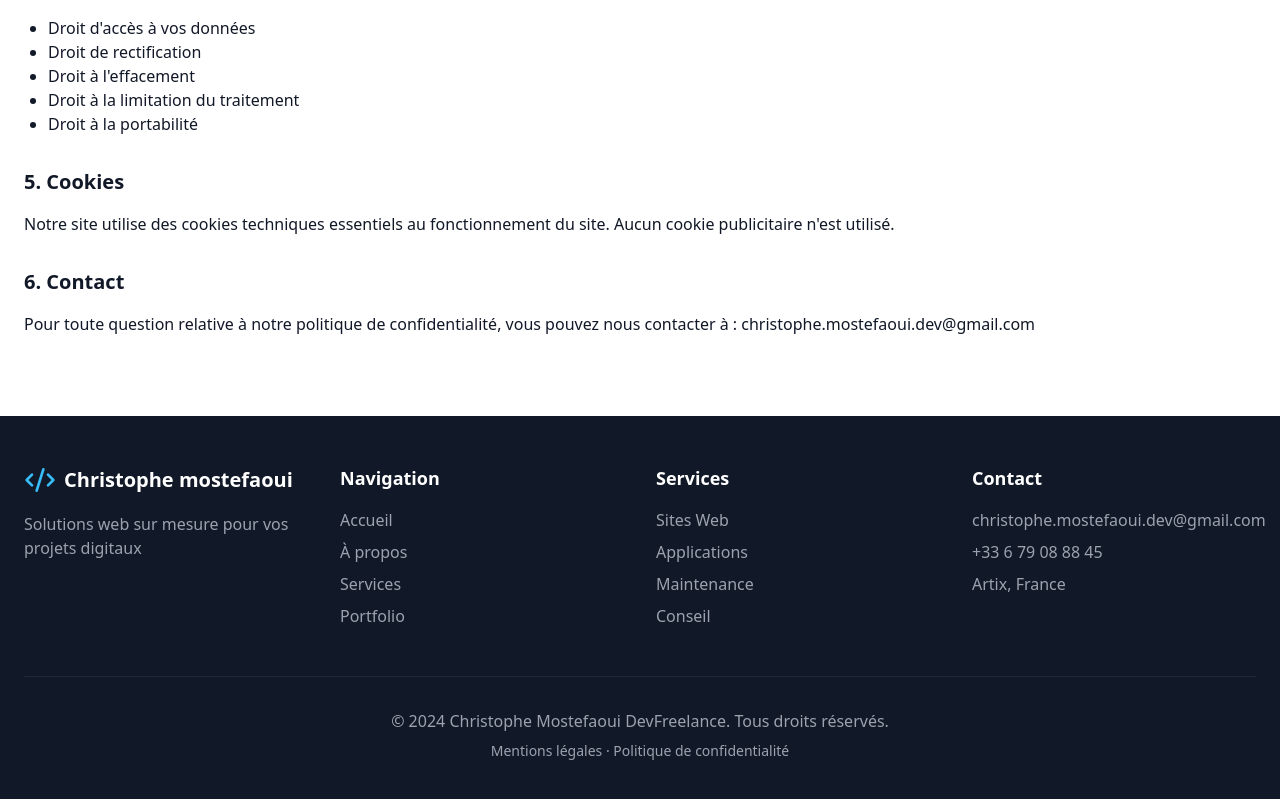
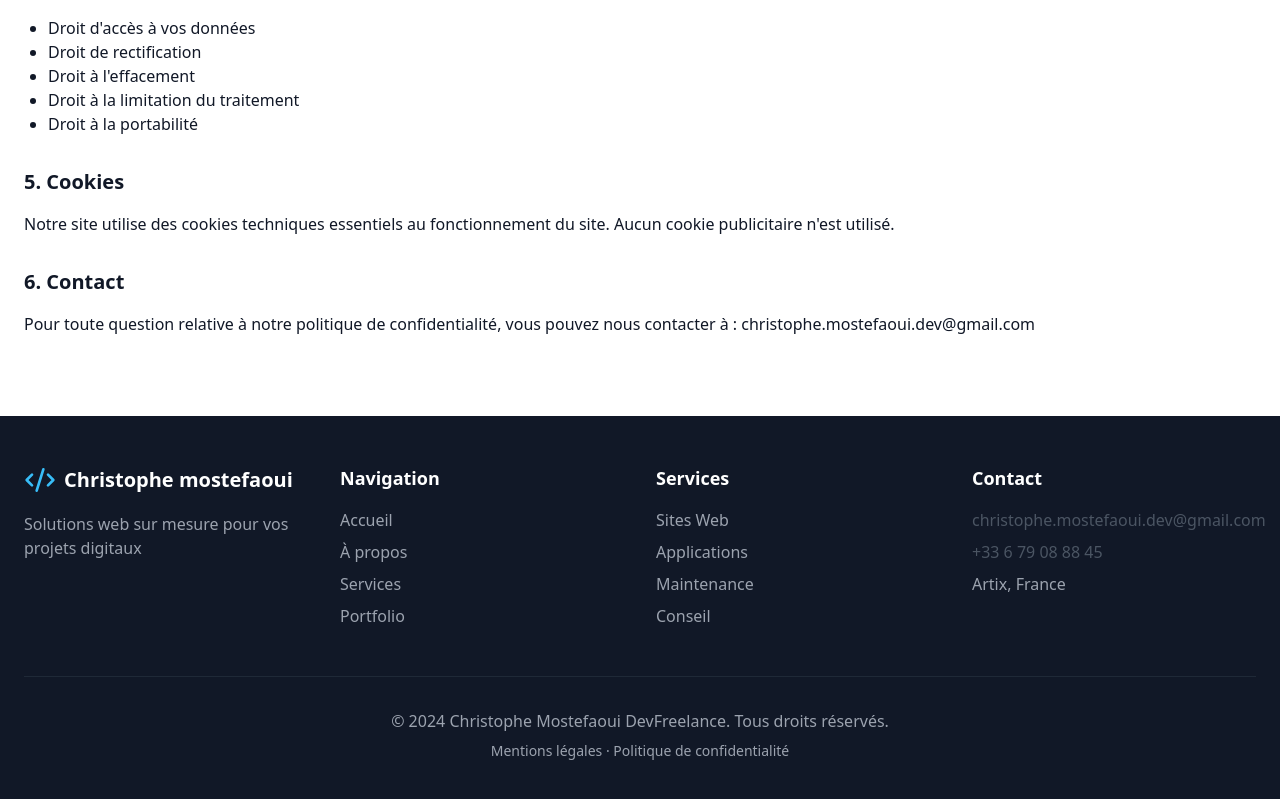
Before and after one commit to krismos64/Christophe-Mostefaoui-Dev, a React (Vite) app: page /politique-de-confidentialite in a window 1280 px wide. Shown: the part 708-1507 px from the top of the page. Built offline with nearby package versions, Linux system fonts and the light colour scheme.

Commit message:
update footer and hero links

```diff
--- a/src/components/Footer.tsx
+++ b/src/components/Footer.tsx
@@ -96,9 +96,21 @@ export default function Footer() {
             <h3 className="text-lg font-semibold mb-4">Contact</h3>
             <ul className="space-y-2">
               <li className="text-gray-400">
-                christophe.mostefaoui.dev@gmail.com
+                <a
+                  href="mailto:christophe.mostefaoui.dev@gmail.com"
+                  className="text-gray-600 hover:text-blue-600 transition-colors"
+                >
+                  christophe.mostefaoui.dev@gmail.com
+                </a>
               </li>
-              <li className="text-gray-400">+33 6 79 08 88 45</li>
+              <li className="text-gray-400">
+                <a
+                  href="tel:+33679088845"
+                  className="text-gray-600 hover:text-blue-600 transition-colors"
+                >
+                  +33 6 79 08 88 45
+                </a>
+              </li>
               <li className="text-gray-400">Artix, France</li>
             </ul>
           </div>
--- a/src/components/Hero.tsx
+++ b/src/components/Hero.tsx
@@ -1,5 +1,5 @@
-import React from 'react';
-import { ArrowRight } from 'lucide-react';
+import React from "react";
+import { ArrowRight } from "lucide-react";
 
 export default function Hero() {
   return (
@@ -11,8 +11,9 @@ export default function Hero() {
               Développeur web freelance à votre service
             </h1>
             <p className="mt-6 text-xl text-gray-600 leading-relaxed">
-              Transformez vos idées en solutions digitales innovantes. Expert en React, Symfony, et Node.js,
-              je vous accompagne dans la réalisation de vos projets web.
+              Transformez vos idées en solutions digitales innovantes.
+              Spécialisé en React, Symfony, et Node.js, je vous accompagne dans
+              la réalisation de vos projets web.
             </p>
             <div className="mt-8">
               <a
```
